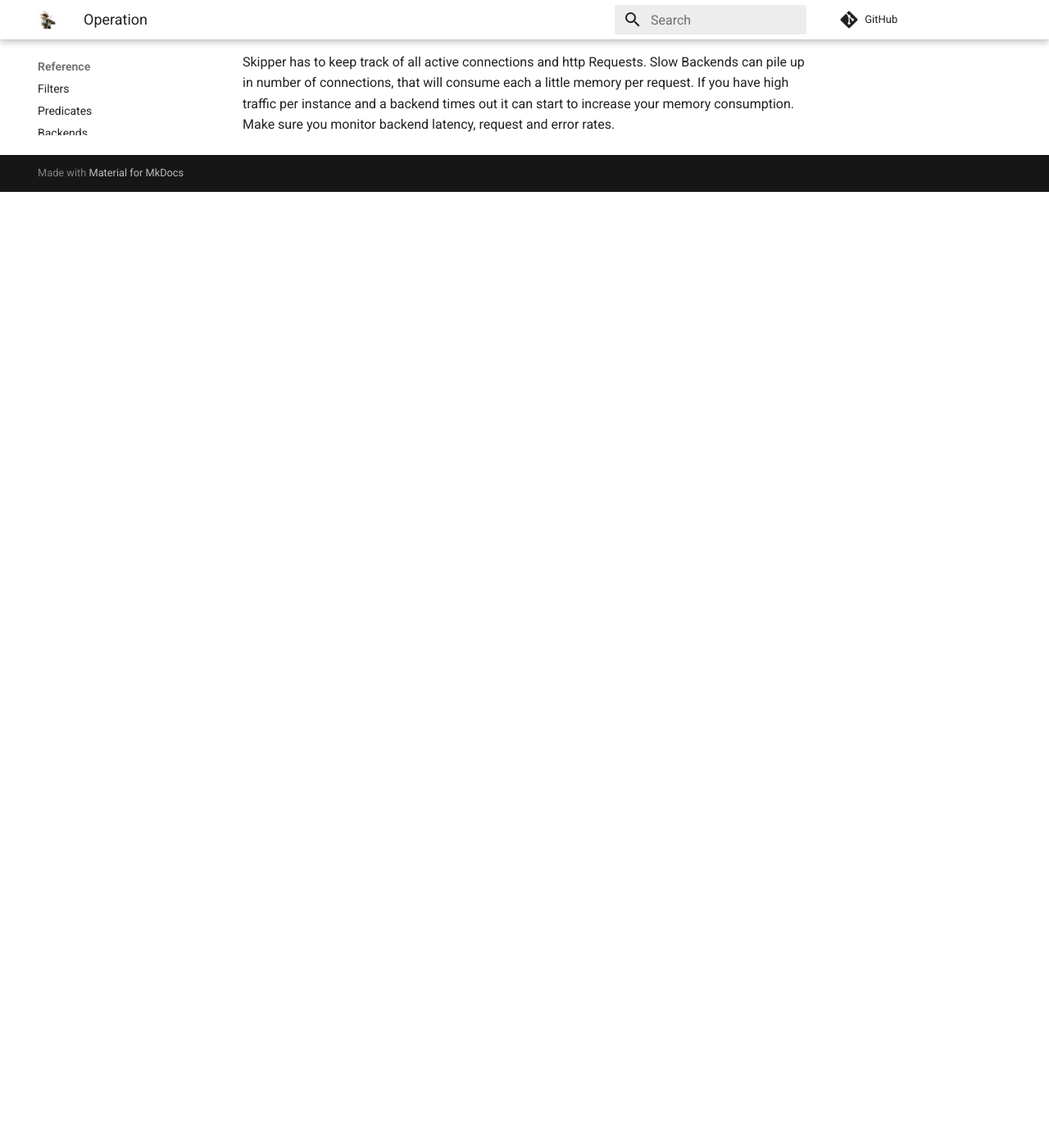
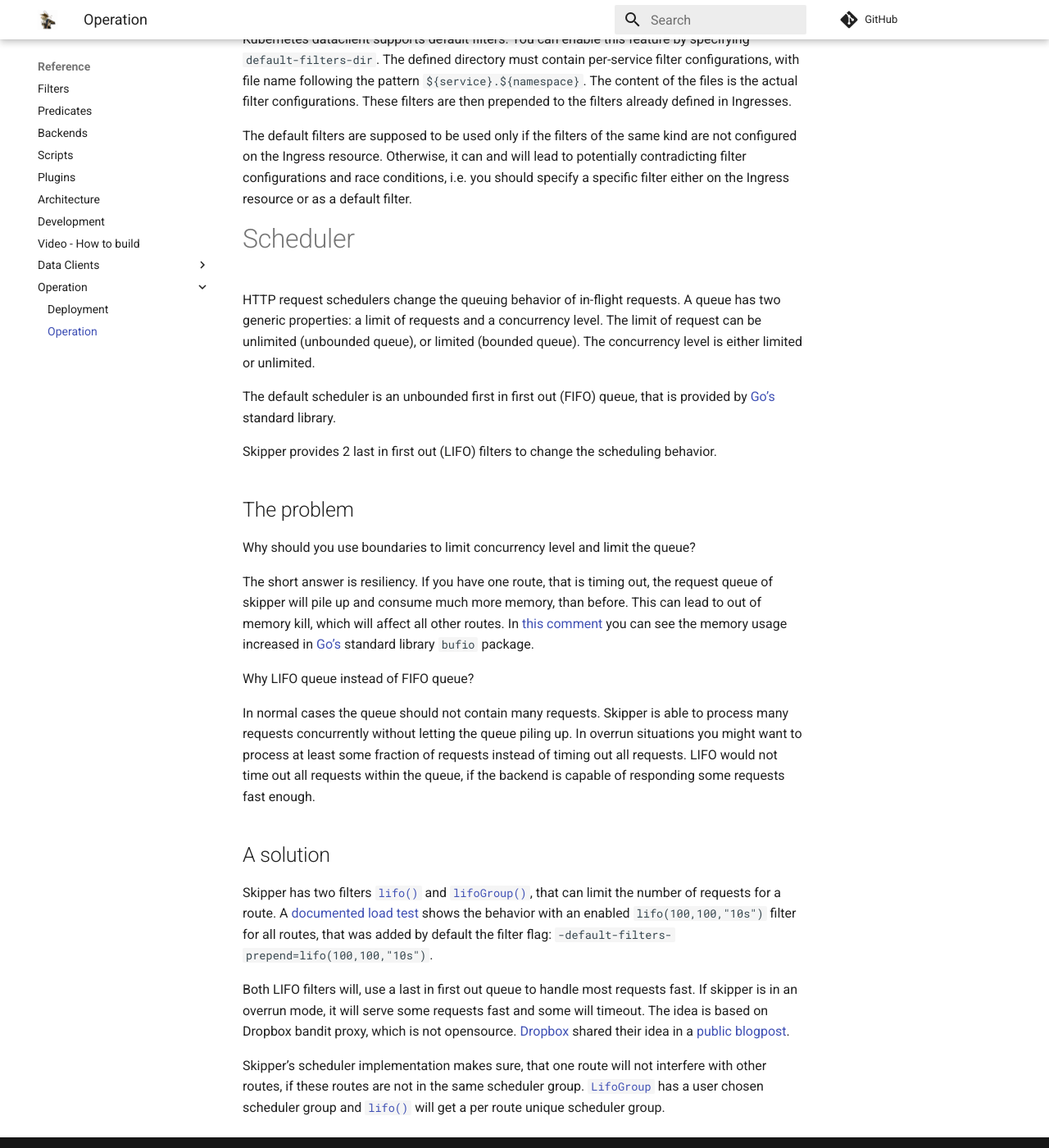
Before and after one commit to zalando/skipper, an MkDocs documentation site: the page built from docs/operation/operation.md, in a window 1280 px wide and 1400 px high, scrolled down 10931 px. Shown: the whole window at 82% size. Built offline with MkDocs 1.6.1 and Material for MkDocs 9.7.7, drawn with Linux system fonts in a browser that asks for light colours; comment, search, counter and statistics services are not loaded; before the commit the page ends 11165 px from its top, so only the background shows below that; some of the changed text lies outside the part shown.

Commit message:
add operations manual
Signed-off-by: Sandor Szücs <sandor.szuecs@zalando.de>

```diff
--- a/docs/operation/operation.md
+++ b/docs/operation/operation.md
@@ -471,13 +471,24 @@
 redis per hit. Make sure you monitor redis closely, because skipper
 will fallback to allow traffic if redis can not be reached.
 
-## Default filters
+## Slow Backends
 
-### Global default filters
+Skipper has to keep track of all active connections and http
+Requests. Slow Backends can pile up in number of connections, that
+will consume each a little memory per request. If you have high
+traffic per instance and a backend times out it can start to increase
+your memory consumption. Make sure you monitor backend latency,
+request and error rates.
+
+# Default Filters
+
+Default filters will be applied to all routes created or updated.
+
+## Global Default Filters
 
 Global default filters can be specified via two different command line
 flags `-default-filters-prepend` and
-`-default-filters-append`. Filters passed to these command line flag
+`-default-filters-append`. Filters passed to these command line flags
 will be applied to all routes. The difference `prepend` and `append` is
 where in the filter chain these default filters are applied.
 
@@ -487,8 +498,7 @@
 If you run skipper with `-default-filters-append=enableAccessLog(4,5) -> lifo(100,100,"10s")`,
 the actual route will look like this: `r: *  -> setPath("/foo") -> enableAccessLog(4,5) -> lifo(100,100,"10s")`.
 
-
-### Kubernetes default filters
+## Kubernetes Default Filters
 
 Kubernetes dataclient supports default filters. You can enable this feature by
 specifying `default-filters-dir`. The defined directory must contain per-service
@@ -502,11 +512,62 @@
 you should specify a specific filter either on the Ingress resource or as
 a default filter.
 
-## Slow Backends
+# Scheduler
 
-Skipper has to keep track of all active connections and http
-Requests. Slow Backends can pile up in number of connections, that
-will consume each a little memory per request. If you have high
-traffic per instance and a backend times out it can start to increase
-your memory consumption. Make sure you monitor backend latency,
-request and error rates.
+HTTP request schedulers change the queuing behavior of in-flight
+requests. A queue has two generic properties: a limit of requests and
+a concurrency level.  The limit of request can be unlimited (unbounded
+queue), or limited (bounded queue).  The concurrency level is either
+limited or unlimited.
+
+The default scheduler is an unbounded first in first out (FIFO) queue,
+that is provided by [Go's](https://golang.org/) standard library.
+
+Skipper provides 2 last in first out (LIFO) filters to change the
+scheduling behavior.
+
+## The problem
+
+Why should you use boundaries to limit concurrency level and limit the
+queue?
+
+The short answer is resiliency. If you have one route, that is timing
+out, the request queue of skipper will pile up and consume much more
+memory, than before. This can lead to out of memory kill, which will
+affect all other routes. In [this
+comment](https://github.bus.zalan.do/teapot/issues/issues/1792#issuecomment-1315569)
+you can see the memory usage increased in [Go's](https://golang.org/)
+standard library `bufio` package.
+
+Why LIFO queue instead of FIFO queue?
+
+In normal cases the queue should not contain many requests. Skipper is
+able to process many requests concurrently without letting the queue
+piling up. In overrun situations you might want to process at least
+some fraction of requests instead of timing out all requests. LIFO
+would not time out all requests within the queue, if the backend is
+capable of responding some requests fast enough.
+
+## A solution
+
+Skipper has two filters [`lifo()`](../../reference/filters/#lifo) and
+[`lifoGroup()`](../../reference/filters/#lifogroup), that can limit
+the number of requests for a route.  A [documented load
+test](https://github.com/zalando/skipper/pull/1030#issuecomment-485714338)
+shows the behavior with an enabled `lifo(100,100,"10s")` filter for
+all routes, that was added by default the filter flag:
+`-default-filters-prepend=lifo(100,100,"10s")`.
+
+Both LIFO filters will, use a last in first out queue to handle most
+requests fast. If skipper is in an overrun mode, it will serve some
+requests fast and some will timeout. The idea is based on Dropbox
+bandit proxy, which is not opensource. [Dropbox](https://dropbox.com/)
+shared their idea in a [public
+blogpost](https://blogs.dropbox.com/tech/2018/03/meet-bandaid-the-dropbox-service-proxy/).
+
+Skipper's scheduler implementation makes sure, that one route will not
+interfere with other routes, if these routes are not in the same
+scheduler group. [`LifoGroup`](../../reference/filters/#lifogroup) has
+a user chosen scheduler group and
+[`lifo()`](../../reference/filters/#lifo) will get a per route unique
+scheduler group.
```
